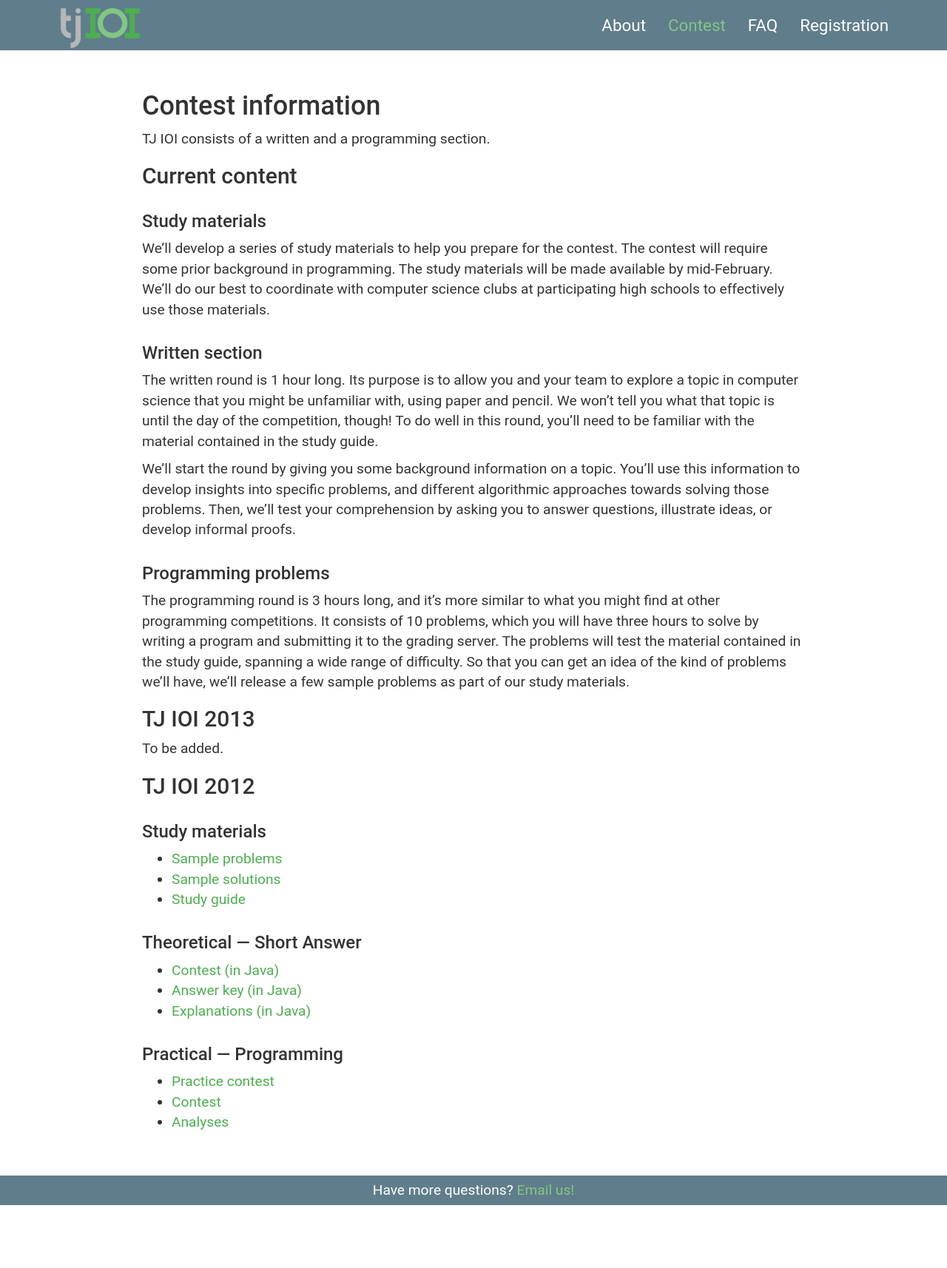
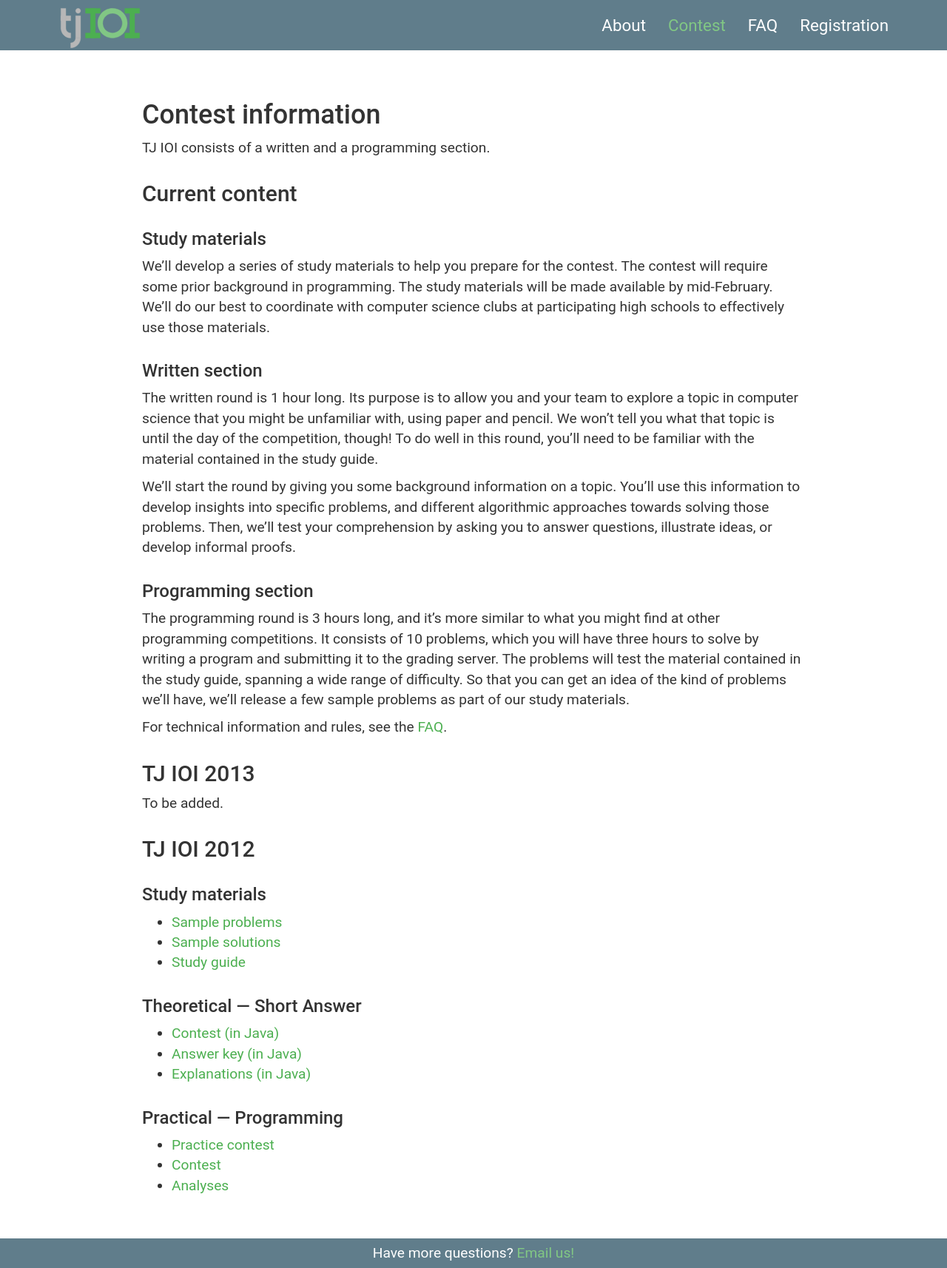
Before and after one commit to codeAligned/tjioi, a Jekyll site: the page built from contest.md, in a window 1280 px wide. Shown: the whole page at 74% size. Built offline with Jekyll 4.4.1, drawn with Linux system fonts in a browser that asks for light colours; before the commit the page ends 1629 px from its top, so only the background shows below that.

Commit message:
minor update to contest

```diff
--- a/assets/main.css
+++ b/assets/main.css
@@ -127,7 +127,7 @@ body {
     margin-bottom: 2rem;
 }
 
-.content h3 {
+.content h1, .content h2, .content h3 {
     margin-top: 2rem;
 }
 
--- a/contest.md
+++ b/contest.md
@@ -21,10 +21,11 @@ The written round is 1 hour long. Its purpose is to allow you and your team to e
 
 We'll start the round by giving you some background information on a topic. You'll use this information to develop insights into specific problems, and different algorithmic approaches towards solving those problems. Then, we'll test your comprehension by asking you to answer questions, illustrate ideas, or develop informal proofs.
 
-### Programming problems
+### Programming section
 
 The programming round is 3 hours long, and it's more similar to what you might find at other programming competitions. It consists of 10 problems, which you will have three hours to solve by writing a program and submitting it to the grading server. The problems will test the material contained in the study guide, spanning a wide range of difficulty. So that you can get an idea of the kind of problems we'll have, we'll release a few sample problems as part of our study materials.
 
+For technical information and rules, see the [FAQ]({{ '/faq/' | relative_url }}).
 
 ## TJ IOI 2013
 
```
